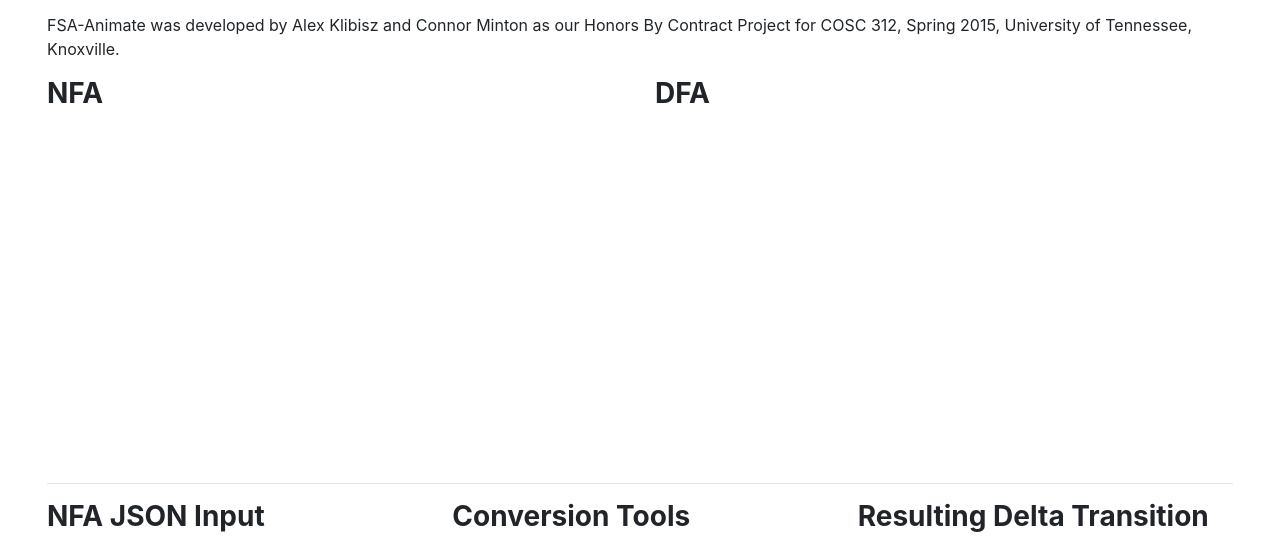
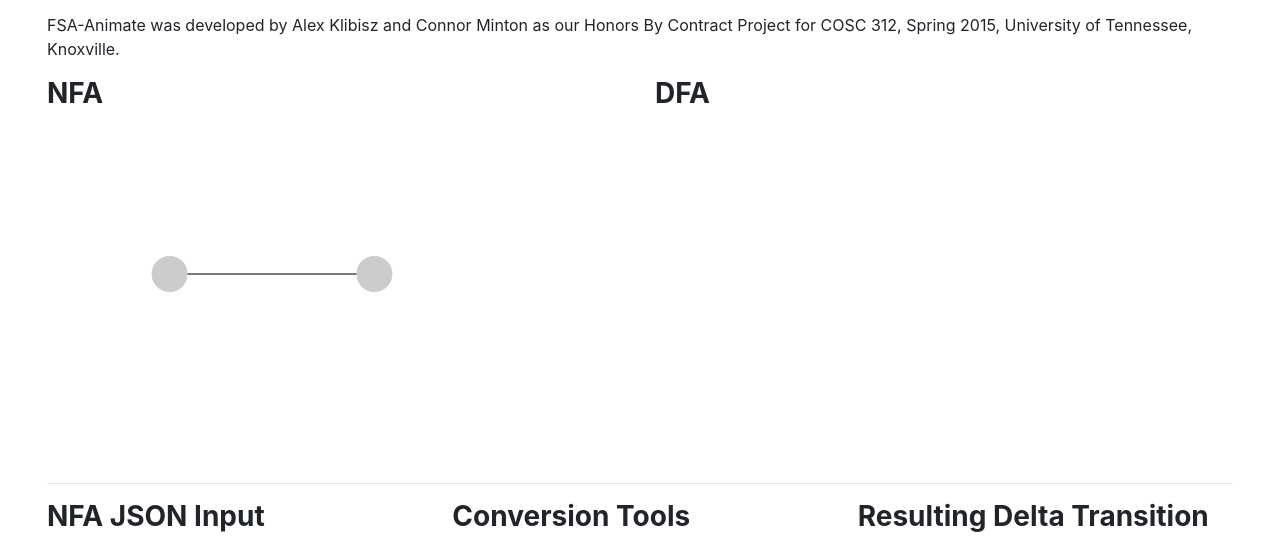
Before and after one commit to alexklibisz/FSA-Animate, a website: page index.html in a window 1280 px wide. Shown: the part 139-677 px from the top of the page. Drawn offline with nearby package versions, Linux system fonts and the light colour scheme; some packages are replaced by stand-ins of ours.

Commit message:
very simple 2 node graph

```diff
--- a/components/home/HomeController.js
+++ b/components/home/HomeController.js
@@ -1,6 +1,63 @@
 app.controller('HomeController',
     function($scope, $location) {
 
-      $scope.test = "this should show up";
+        $scope.createNFA = function() {
+            console.log("create NFA called");
+            var width = 450,
+                height = 310;
+            var nodes = [{
+                x: width / 3,
+                y: height / 2
+            }, {
+                x: 2 * width / 3,
+                y: height / 2
+            }];
+            var links = [{
+                source: 0,
+                target: 1
+            }];
+            var svg = d3.select('#NFA').append('svg')
+                .attr('width', width)
+                .attr('height', height);
+            var force = d3.layout.force()
+                .size([width, height])
+                .nodes(nodes)
+                .links(links);
+
+            force.linkDistance(width / 2);
+
+            var link = svg.selectAll('.link')
+                .data(links)
+                .enter().append('line')
+                .attr('class', 'link');
+
+            var node = svg.selectAll('.node')
+                .data(nodes)
+                .enter().append('circle')
+                .attr('class', 'node');
+
+            force.on('end', function() {
+                node.attr('r', width / 25)
+                    .attr('cx', function(d) {
+                        return d.x;
+                    })
+                    .attr('cy', function(d) {
+                        return d.y;
+                    });
+                link.attr('x1', function(d) {
+                        return d.source.x;
+                    })
+                    .attr('y1', function(d) {
+                        return d.source.y;
+                    })
+                    .attr('x2', function(d) {
+                        return d.target.x;
+                    })
+                    .attr('y2', function(d) {
+                        return d.target.y;
+                    });
+            });
+            force.start();
+        }
 
     });
--- a/components/home/partials/NFAPartial.html
+++ b/components/home/partials/NFAPartial.html
@@ -2,11 +2,6 @@
     <div class="panel-heading">
         <h3 class="panel-title">NFA</h3>
     </div>
-    <div class="panel-body">
-
+    <div id="NFA" class="panel-body" ng-init="createNFA()">
     </div>
 </div>
-<!--
-<h3>NFA [Create the initial NFA visually]</h3>
-        <div style="height: 300px; width: 100%; border: 1px solid gray"></div>
-        <p>Click in white space to create new nodes. Drag from one node to another to create transitions. Select an arrow and press 'D' to delete the transition.</p> -->
--- /dev/null
+++ b/components/home/styles/d3graphics.css
@@ -0,0 +1,10 @@
+.node {
+	fill: #ccc;
+	stroke:; #fff;
+	stroke-width: 2px;
+}
+
+.link {
+	stroke: #777;
+	stroke-width: 2px;
+}
--- a/index.html
+++ b/index.html
@@ -13,6 +13,7 @@
     <![endif]-->
     <link rel="stylesheet" href="https://cdnjs.cloudflare.com/ajax/libs/bootswatch/3.3.4/cosmo/bootstrap.min.css" media="screen">
     <link rel="stylesheet" href="components/shared/styles/Global.css" media="screen">
+    <link rel="stylesheet" type="text/css" href="components/home/styles/d3graphics.css">
 </head>
 
 <body ng-app="app">
```
